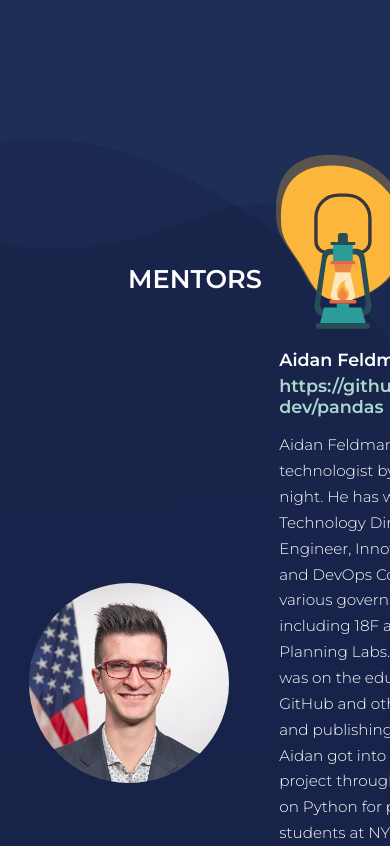
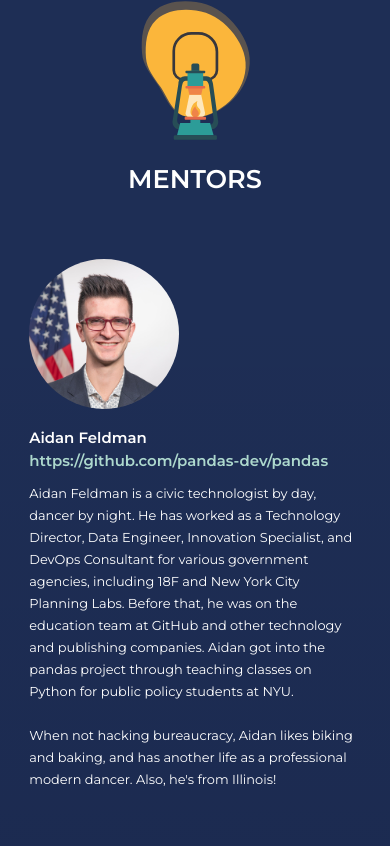
Before and after one commit to HackIllinois/os-fellowship-site, a React (Create React App) app: page / in a window 390 px wide. Shown: the part 4378-5224 px from the top of the page. Built offline with nearby package versions, Linux system fonts and the light colour scheme.

Commit message:
Add mobile version

```diff
--- a/src/pages/Home/Mentors/styles.module.scss
+++ b/src/pages/Home/Mentors/styles.module.scss
@@ -20,7 +20,6 @@
     width: 85%;
   }
 
-
   .title {
     font-size: 2.2em;
     font-weight: 600;
@@ -33,7 +32,7 @@
 
     @media screen and (max-width: 767px) {
       font-size: 1.6em;
-      margin-bottom: 30px;
+      margin-bottom: 40px;
     }
   }
 
@@ -48,6 +47,16 @@
       --image-size: 200px;
     }
 
+    @media screen and (max-width: 767px) {
+      --image-size: 150px;
+      display: block;
+      font-size: .95em;
+    }
+
+    @media screen and (max-width: 550px) {
+      font-size: .85em;
+    }
+
     .headshot {
       min-width: var(--image-size);
       width: var(--image-size);
@@ -56,6 +65,9 @@
       background-repeat: no-repeat;
       border-radius: 200px;
       margin-right: 50px;
+      @media screen and (max-width: 767px) {
+        margin-bottom: 20px;
+      }
     }
 
     .name {
@@ -76,6 +88,7 @@
       margin-top: 5px;
       display: block;
       text-decoration: none;
+      overflow-wrap: break-word;
     }
 
     .bio {
@@ -83,6 +96,9 @@
       font-weight: 300;
       white-space: pre-line;
       font-size: .95em;
+      @media screen and (max-width: 767px) {
+        font-weight: 400;
+      }
     }
   }
 }
--- a/src/pages/Home/styles.module.scss
+++ b/src/pages/Home/styles.module.scss
@@ -20,6 +20,11 @@
       padding-top: 50px;
     }
 
+    @media screen and (max-width: 767px) {
+      padding-top: 100px;
+      margin-top: 0;
+    }
+
     .backgroundBlobs {
       position: absolute;
       height: 101%;
@@ -34,6 +39,12 @@
         display: none;
         &.tablet {
           display: block;
+        }
+      }
+
+      @media screen and (max-width: 767px) {
+        &.tablet {
+          display: none;
         }
       }
     }
@@ -51,6 +62,14 @@
         top: 0;
         right: calc(18% - 110px);
       }
+
+      @media screen and (max-width: 767px) {
+        top: 0;
+        right: auto;
+        left: 50%;
+        transform: translateX(-50%);
+        width: 140px;
+      }
     }
   }
 }
```
